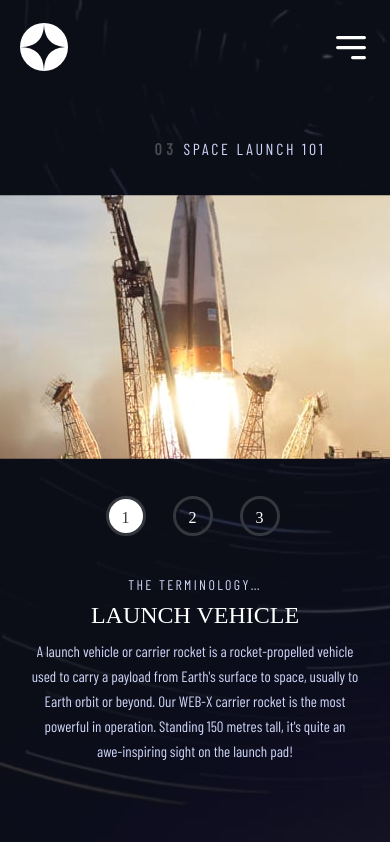
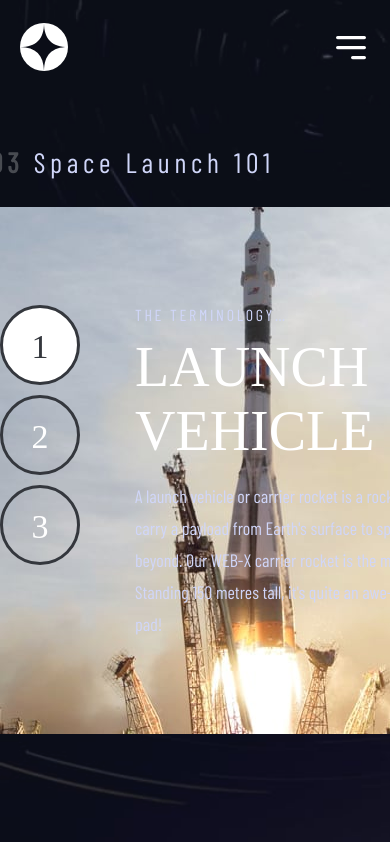
Before and after one commit to Frynelli/space-travel, a React (Create React App) app: page /technology in a window 390 px wide. Built offline with nearby package versions, Linux system fonts and the light colour scheme; a web font is replaced by a local one.

Commit message:
fixed the responsiveness
Had to rethink and redo how I was applying my container system in order to be more responsive.

```diff
--- a/src/pages/Technology/TechDetails.js
+++ b/src/pages/Technology/TechDetails.js
@@ -3,12 +3,13 @@
 const TechDetails = (props)=>{
     return(
         <div className="left-inner-box">
-            <div className="fixed">
-             <p>THE TERMINOLOGY…</p>
-             </div>
+
              <div className="text-tech">
+
+             <p className="main-title">THE TERMINOLOGY…</p>
+
             <h3>{props.title}</h3>
-            <p>{props.text}</p>
+            <p className="main-text">{props.text}</p>
             </div>
         </div>
     )
--- a/src/pages/Technology/Technology.js
+++ b/src/pages/Technology/Technology.js
@@ -41,11 +41,12 @@ const Technology =()=>{
     return (
         <Fragment>
             <Route path="/technology/" exact>
-              <div className="container">
-                <div className="container-tech bck-img-tech">
+              <div className="container-g bck-img-tech">
+                <div className="container-tech ">
                   <div className="fixed-main">
+                  <h5 className="tablet-resp"><span className="number-page"><strong>03</strong></span> Space Launch 101</h5>
                     <div className="inner-box">
-                    <h5 className="tablet-resp"><span className="number-page"><strong>03</strong></span> Space Launch 101</h5>
+
                   <div className="left-box">
                    <TechDetails title={DATA[0].title} text={DATA[0].text}/>
 
@@ -74,11 +75,12 @@ const Technology =()=>{
               </div>
             </Route>
             <Route path={`/technology/:dataId`}>
-            <div className="container">
-                <div className="container-tech bck-img-tech">
+            <div className="container-g bck-img-tech">
+                <div className="container-tech ">
                   <div className="fixed-main">
+                  <h5 className="tablet-resp"><span className="number-page"><strong>03</strong></span> Space Launch 101</h5>
                     <div className="inner-box">
-                    <h5 className="tablet-resp"><span className="number-page"><strong>03</strong></span> Space Launch 101</h5>
+
                   <div className="left-box">
                    <DetailsAll info={DATA}/>
 
--- a/src/scss/generalStyling/_general-styling.scss
+++ b/src/scss/generalStyling/_general-styling.scss
@@ -78,6 +78,7 @@ p{
 // .btn-1:hover{
 //     cursor: pointer;
 // }
+
 .container{
     max-width:1200px;
 height: 100vh;
@@ -124,3 +125,11 @@ h5 span.number-page{
         position: static;
     }
 }
+
+//new containers
+
+.container-g{
+    max-width: 100vw;
+    height: 100vh;
+    text-align: center;
+}
--- a/src/scss/index.scss
+++ b/src/scss/index.scss
@@ -9,4 +9,6 @@
 @import "./home/home";
 @import "./destination/destination";
 @import "./crew/crew";
-@import "./technology/technology";
+// @import "./technology/technology";
+//pages new css system
+@import "./technology/tech";
--- /dev/null
+++ b/src/scss/technology/_tech.scss
@@ -0,0 +1,128 @@
+//background image
+.bck-img-tech{
+    position: fixed;
+    top:0;
+    width: 100%;
+    height: 100%;
+    background-image: url("/src/assets/technology/background-technology-desktop.jpg");
+    background-repeat: no-repeat;
+    mix-blend-mode: lighten;
+    background-size: cover;
+    @include tablet{
+        background-image: url("/src/assets/technology/background-technology-tablet.jpg");
+    }
+    @include mobile{
+        background-image: url("/src/assets/technology/background-technology-mobile.jpg");
+    }
+}
+
+//container centered
+.container-tech{
+    display: flex;
+    max-width: 1200px;
+    margin: 50px auto;
+    height: 100vh;
+    align-items: center;
+}
+//left-side-fixed menu container
+.fixed-main{
+    display: flex;
+    width: 100%;
+    height: 100%;
+    align-items: center;
+}
+.fixed-main h5{
+    position: absolute;
+    top: 145px;
+    margin-left: -10px;
+}
+.inner-box{
+    position: fixed;
+}
+.inner-box .left-box{
+    display: flex;
+    flex-direction: row-reverse;
+}
+
+//left-inner-box
+.left-inner-box{
+    width: 580px;
+}
+.left-inner-box .text-tech{
+    max-width: 470px;
+
+    margin: auto;
+}
+.left-inner-box .text-tech .main-title{
+ @include desktop{
+ font-family: $font-1;
+ font-size: 16px;
+ line-height: 19px;
+ letter-spacing: 2.7px;
+ text-align: initial;
+ }
+}
+.left-inner-box .text-tech .main-text{
+    @include desktop{
+        font-family: $font-1;
+        font-weight: 400;
+        font-size: 18px;
+        line-height: 32px;
+        text-align: initial;
+        max-width: 444px;
+    }
+}
+
+.left-inner-box .text-tech h3{
+    @include desktop{
+        color: #FFFFFF;
+        font-size: 56px;
+        line-height: 64px;
+        text-align: initial;
+        margin-top: 11px;
+        margin-bottom: 17px;
+    }
+}
+// toggles
+.left-toggle ul li {
+    cursor: pointer;
+    list-style-type: none;
+}
+
+.left-toggle ul li a .dot{
+    @include desktop{
+     text-align: center;
+     padding-top: 20px;
+     border: 3px solid #34373d;
+     mix-blend-mode: normal;
+     width: 80px;
+     height: 80px;
+     border-radius: 50%;
+     margin-bottom: 10px;
+    }
+}
+
+
+         //hover
+.left-toggle ul li a .dot:hover{
+            border: 3px solid #FFFFFF;
+        }
+
+        .left-toggle ul li a{
+            text-decoration: none;
+            font-size: 34px;
+            color: #FFFFFF;
+        }
+
+
+        .left-toggle ul li a .act{
+            color: #34373d;
+            background-color: #FFFFFF;
+        }
+        .left-toggle ul li a.active{
+            color: #34373d;
+        }
+        .left-toggle ul li a.active .dot{
+
+            background-color: #FFFFFF;
+        }
--- a/src/scss/technology/_technology.scss
+++ b/src/scss/technology/_technology.scss
@@ -5,6 +5,7 @@
         flex-direction: column-reverse;
     }
 }
+
 .bck-img-tech{
     position: fixed;
     top:0;
@@ -23,21 +24,25 @@
 }
 
 .container-tech .inner-box{
+   @include desktop{
      display: flex;
     flex-direction: column;
     align-items: center;
-    height: 80vh;
+    // height: 80vh;
     width: 60vw;
     justify-content: space-around;
+     }
     @include mobile{
         width: 100vw;
     }
 }
 
 .container-tech .inner-box h5{
+   @include desktop{
     text-transform: uppercase;
    position: relative;
    top:30px;
+   }
    @include mobile{
     font-size: 16px;
 line-height: 19px;
@@ -48,6 +53,7 @@ top: -20%;
 }
 //left-box general container mobile/tablet
 .left-box{
+    display: block;
     @include mobile{
         display: flex;
     flex-direction: column-reverse;
@@ -57,15 +63,20 @@ top: -20%;
 //left-toggle navigation
 
 .left-box .left-toggle{
+    @include desktop{
     position: absolute;
     left: 50px;
    bottom:170px;
+    }
    @include mobile{
     position: static;
     margin-left: -4px;
    }
 }
 .left-toggle ul{
+    @include desktop{
+        display: block;
+    }
     @include mobile{
         display: flex;
         justify-content: center;
@@ -74,6 +85,7 @@ top: -20%;
 .left-toggle ul li {
     cursor: pointer;
     list-style-type: none;
+    display: block;
     @include mobile{
     display: flex;
     width: 67px;
@@ -81,6 +93,7 @@ top: -20%;
     }
 }
 .left-toggle ul li a .dot{
+   @include desktop{
     text-align: center;
     padding-top: 20px;
     border: 3px solid #34373d;
@@ -89,6 +102,7 @@ top: -20%;
     height: 80px;
     border-radius: 50%;
     margin-bottom: 10px;
+   }
     @include mobile{
         width:40px;
         height: 40px;
@@ -125,13 +139,12 @@ letter-spacing: 1px;
 
 //inner box left side
 .left-inner-box{
+    @include desktop{
         margin-bottom: 110px;
     margin-left: 96px;
     height: 200px;
-    @include mobile{
+    }
 
-        margin: 0;
-    }
 }
 
 
@@ -144,30 +157,34 @@ letter-spacing: 2.7px;
 
 }
 .left-inner-box .fixed p{
+    @include desktop{
         font-size: 14px;
     line-height: 17px;
     text-align: center;
     letter-spacing: 2.3625px;
-   @include mobile{
-    margin-bottom: 8px;
      }
+
 }
 .left-inner-box .text-tech{
     text-align: center;
-  max-width: 327px;
+
 }
 .left-inner-box .text-tech h3{
     color: #FFFFFF;
     margin-bottom: 10px;
+    padding: 0;
     @include mobile{
-        font-size: 24px;
-line-height: 28px;
+        width:40px;
+        height: 40px;
+        padding-top: 10px;
     }
 }
 .left-inner-box .text-tech p{
+@include desktop{
     font-size: 18px;
 line-height: 32px;
 width:440px;
+}
 @include mobile{
     font-size: 15px;
 line-height: 25px;
@@ -182,6 +199,7 @@ width: auto;
     position: relative;
     top:0;
     height: 50vh;
+    display: block;
    }
 
     @include mobile{
```
Also changed, not shown: src/dist/index.css. Lines whose indentation alone changed are shown as unchanged.
